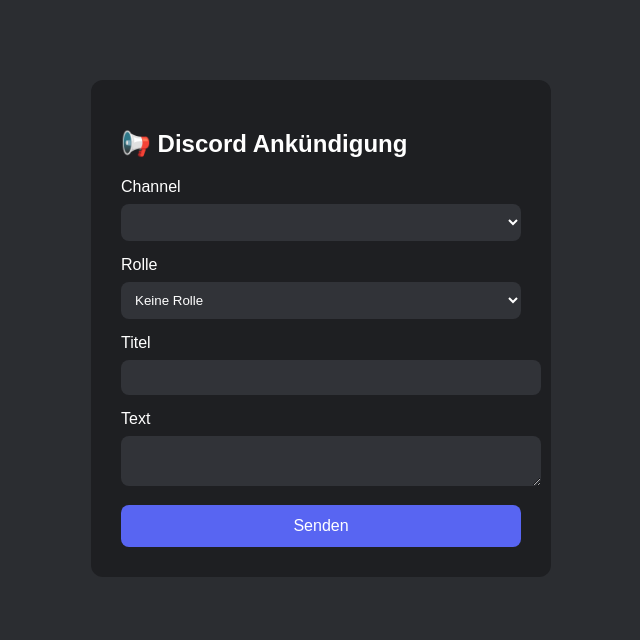
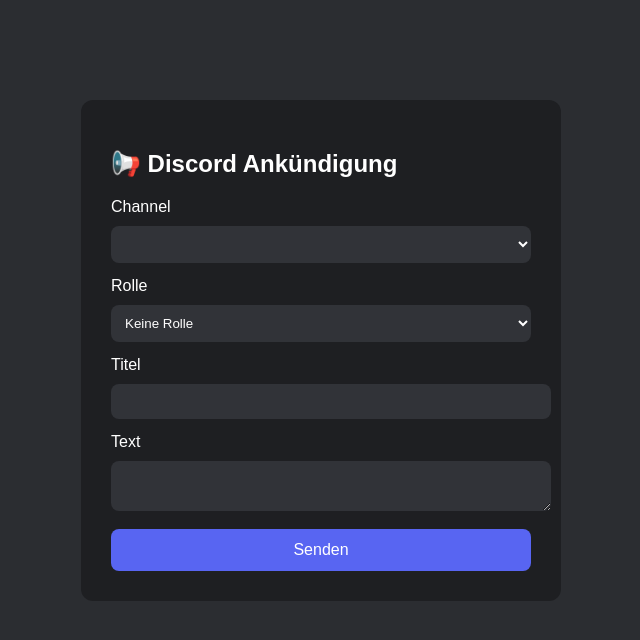
Before and after one commit to AKisON35250/Ank-ndiger, a website: page public/index.html in a window 1280 px wide. Shown: the whole page, without its empty margins (319-959 px from the left). Drawn offline with Linux system fonts and the light colour scheme; no server answers.

Commit message:
Update styles for body and panel elements

```diff
--- a/public/style.css
+++ b/public/style.css
@@ -1,37 +1,38 @@
 body{
+
 background:#2b2d31;
+font-family:sans-serif;
 color:white;
-font-family:sans-serif;
 display:flex;
 justify-content:center;
-margin-top:80px;
+margin-top:100px;
+
 }
 
 .panel{
+
 background:#1e1f22;
 padding:30px;
 border-radius:12px;
-width:400px;
-animation:fade 0.4s ease;
-}
+width:420px;
 
-@keyframes fade{
-from{opacity:0;transform:translateY(20px)}
-to{opacity:1}
 }
 
 input,textarea,select{
+
 width:100%;
-margin-top:8px;
-margin-bottom:15px;
+margin-top:10px;
+margin-bottom:14px;
 padding:10px;
-background:#313338;
 border:none;
 border-radius:8px;
+background:#313338;
 color:white;
+
 }
 
 button{
+
 width:100%;
 padding:12px;
 background:#5865F2;
@@ -39,5 +40,5 @@
 border-radius:8px;
 color:white;
 font-size:16px;
-cursor:pointer;
+
 }
```
